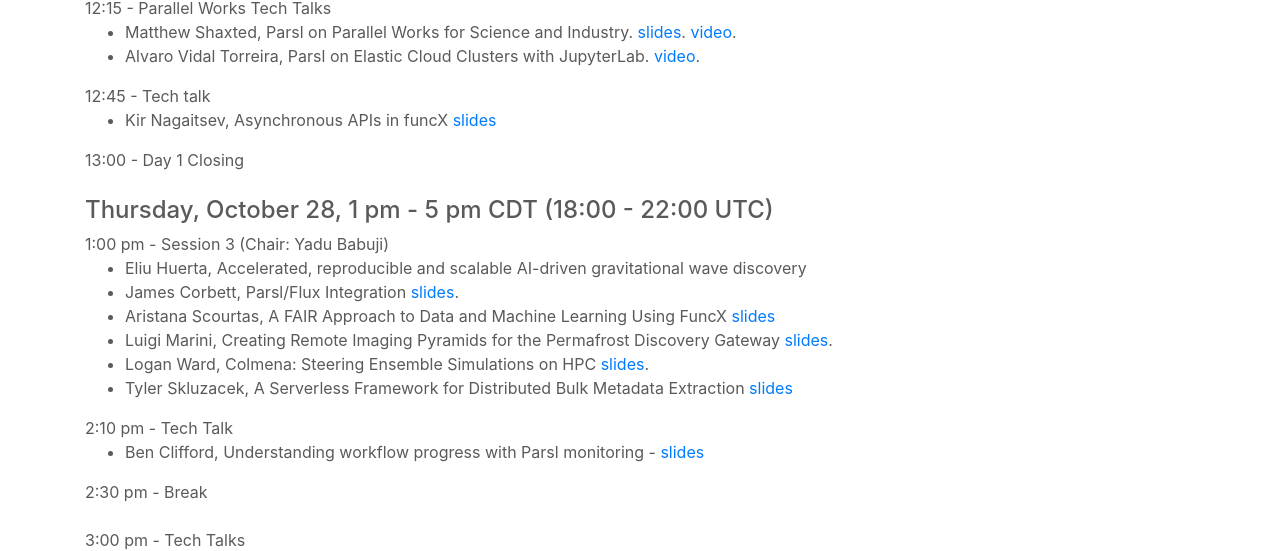
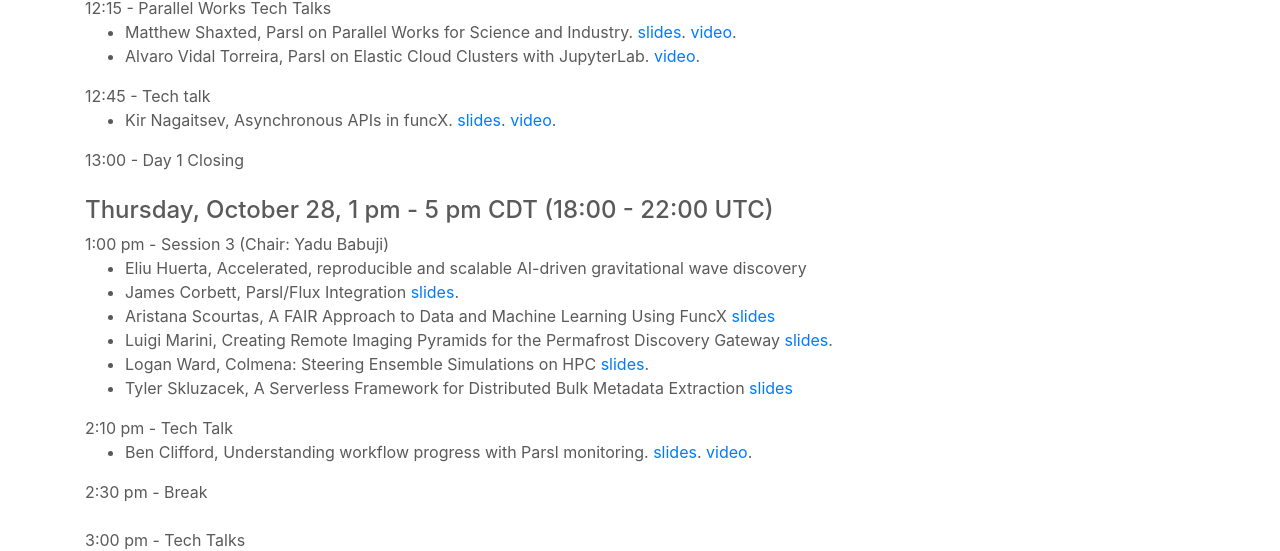
Before and after one commit to Parsl/parsl.github.io, a Jekyll site: the page built from parslfest2021.html, in a window 1280 px wide and 900 px high, scrolled down 1048 px. Shown: the part 150-701 px from the top of the window. Built offline with Jekyll 4.4.1, drawn with Linux system fonts in a browser that asks for light colours.

Commit message:
Add a couple of tech talk videos for parslfest

```diff
--- a/parslfest2021.html
+++ b/parslfest2021.html
@@ -69,7 +69,7 @@
 	    </ul>
 
       12:45 - Tech talk
-	    <ul><li>Kir Nagaitsev, Asynchronous APIs in funcX <a href='parslfest2021-files/nagaitsev-async.pdf'>slides</a></li></ul>
+	    <ul><li>Kir Nagaitsev, Asynchronous APIs in funcX. <a href='parslfest2021-files/nagaitsev-async.pdf'>slides</a>. <a href="https://youtu.be/YSNj7tM-Wao">video</a>.</li></ul>
 
       13:00 - Day 1 Closing
 
@@ -89,7 +89,7 @@
 
       2:10 pm - Tech Talk
 	    <ul>
-		    <li>Ben Clifford, Understanding workflow progress with Parsl monitoring - <a href="https://docs.google.com/presentation/d/13bUyeEhSNcbr0jVtcexAl6L4cW16FOtuGsN8Wf84WoY/edit?usp=sharing">slides</a></li>
+		    <li>Ben Clifford, Understanding workflow progress with Parsl monitoring. <a href="https://docs.google.com/presentation/d/13bUyeEhSNcbr0jVtcexAl6L4cW16FOtuGsN8Wf84WoY/edit?usp=sharing">slides</a>. <a href="https://youtu.be/lgZyHMIsCCc">video</a>.</li>
 	    </ul>
 
       2:30 pm - Break  <br /><br />
```
